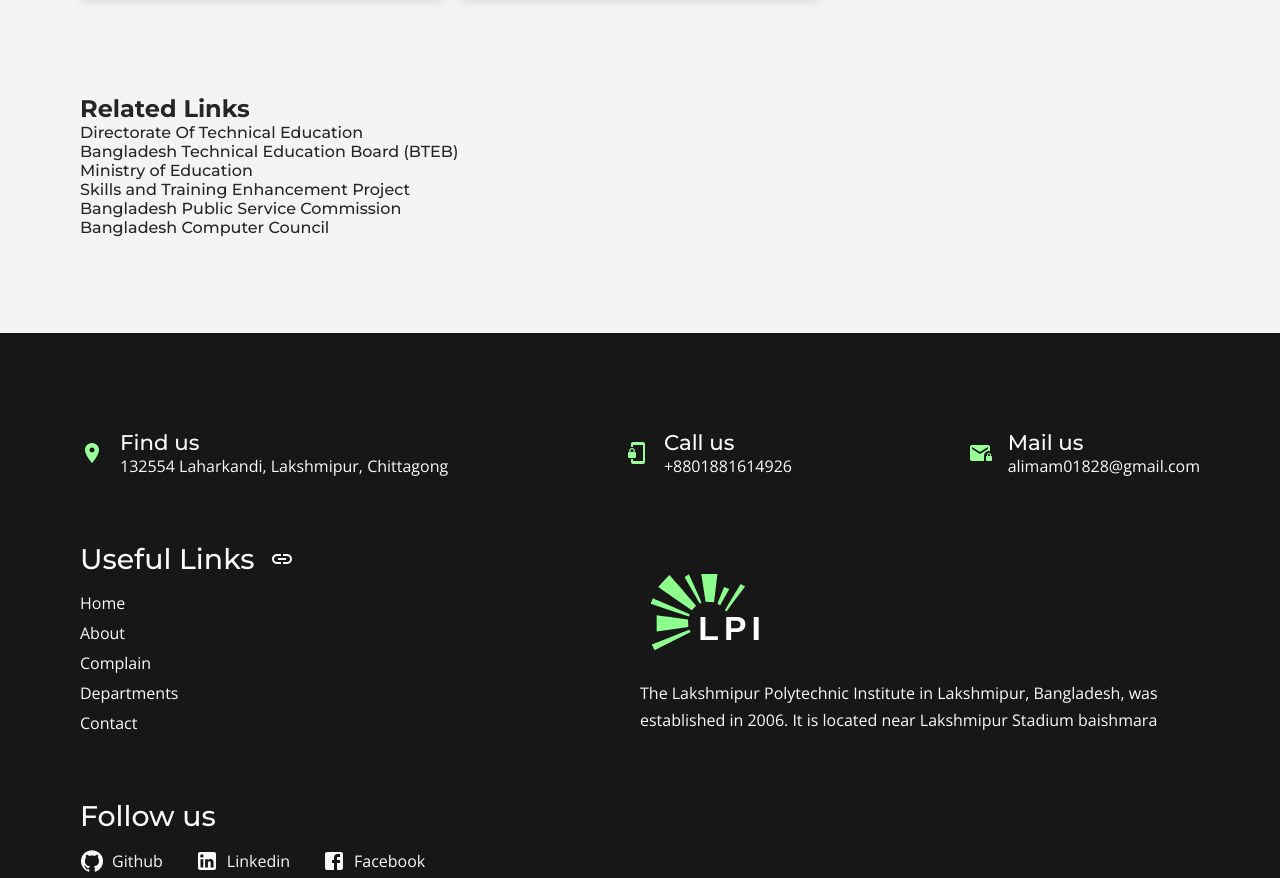
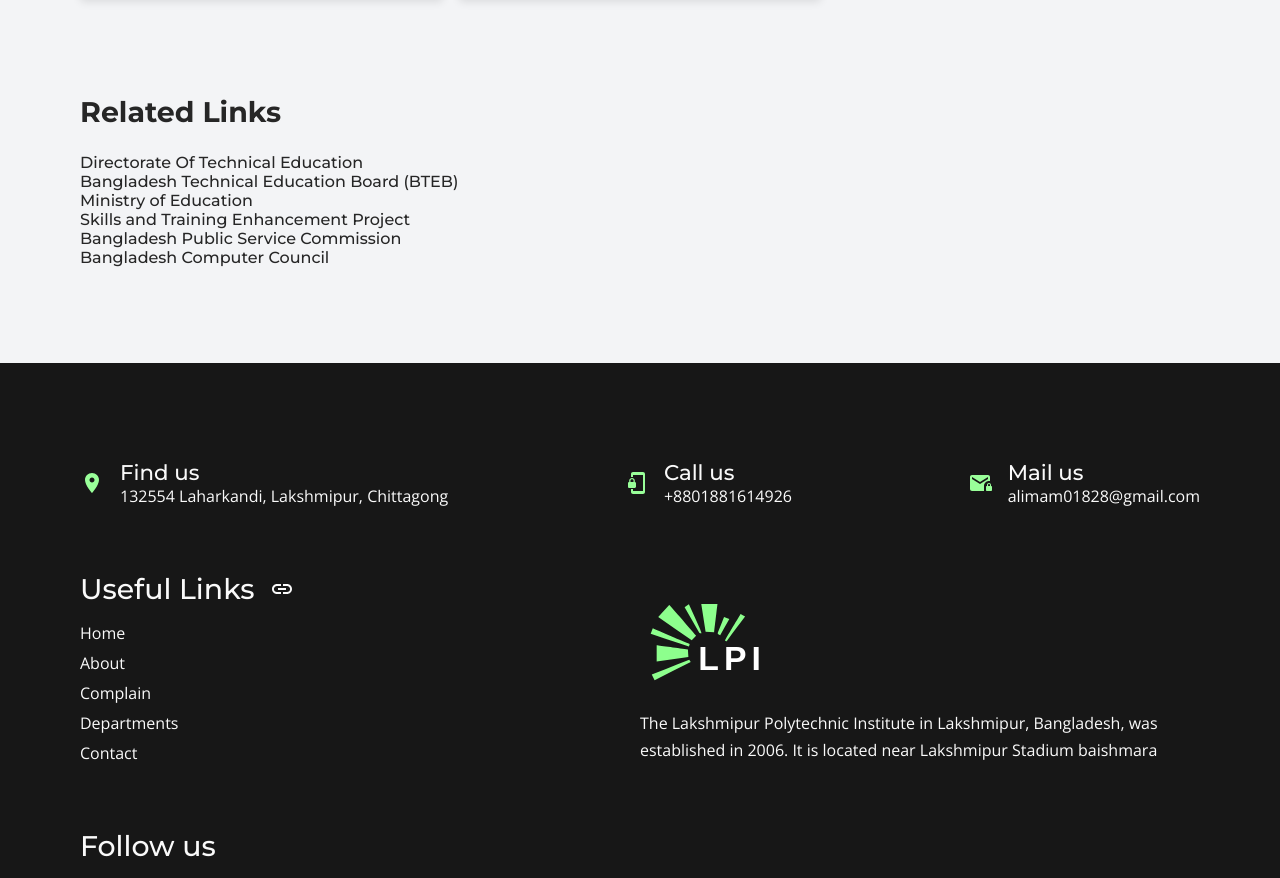
Before and after one commit to al-imam/lpi, a React (Vite) app: page / in a window 1280 px wide. Shown: the part 4438-5316 px from the top of the page. Built offline with nearby package versions, Linux system fonts and the light colour scheme.

Commit message:
style heading

```diff
--- a/src/components/RelatedLinks/rl.module.css
+++ b/src/components/RelatedLinks/rl.module.css
@@ -10,3 +10,8 @@
   max-width: var(--max-width);
   margin-inline: auto;
 }
+
+.heading {
+  font-size: var(--h4);
+  margin-bottom: 1.5rem;
+}
```
